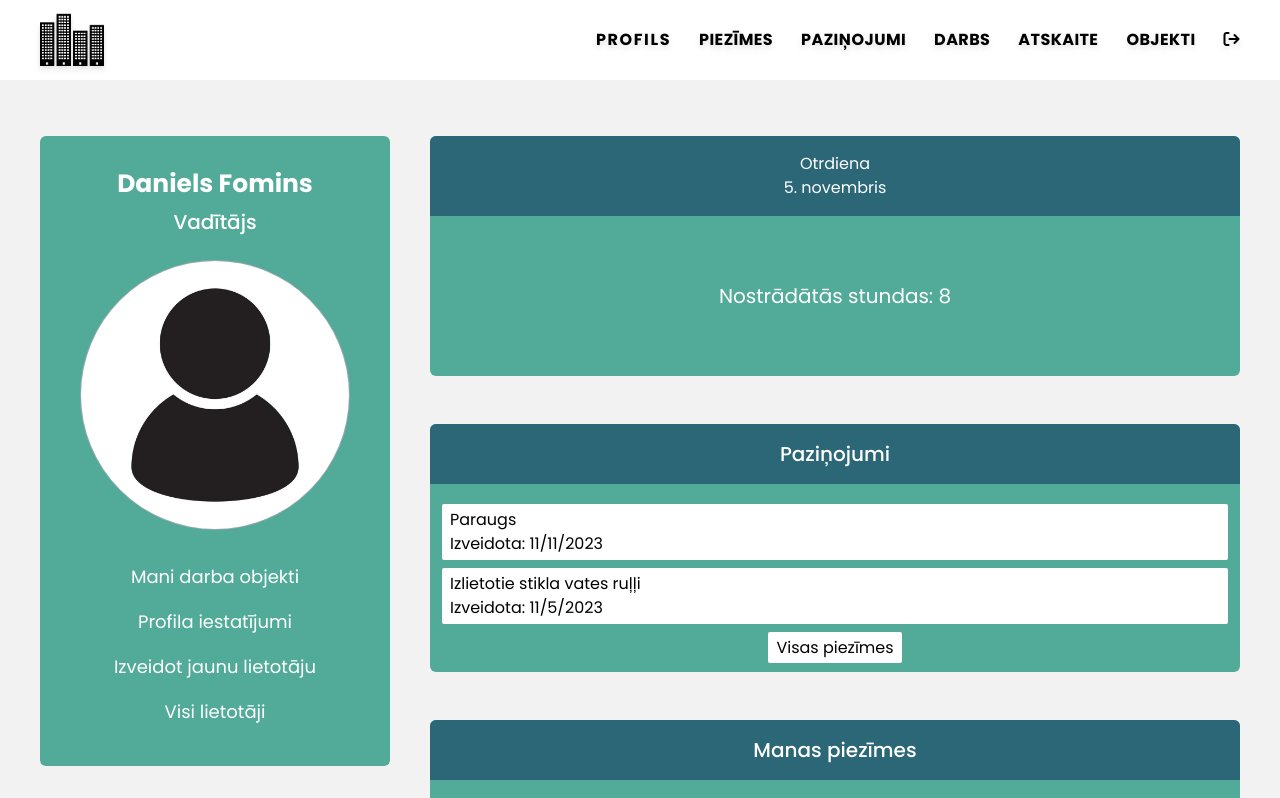
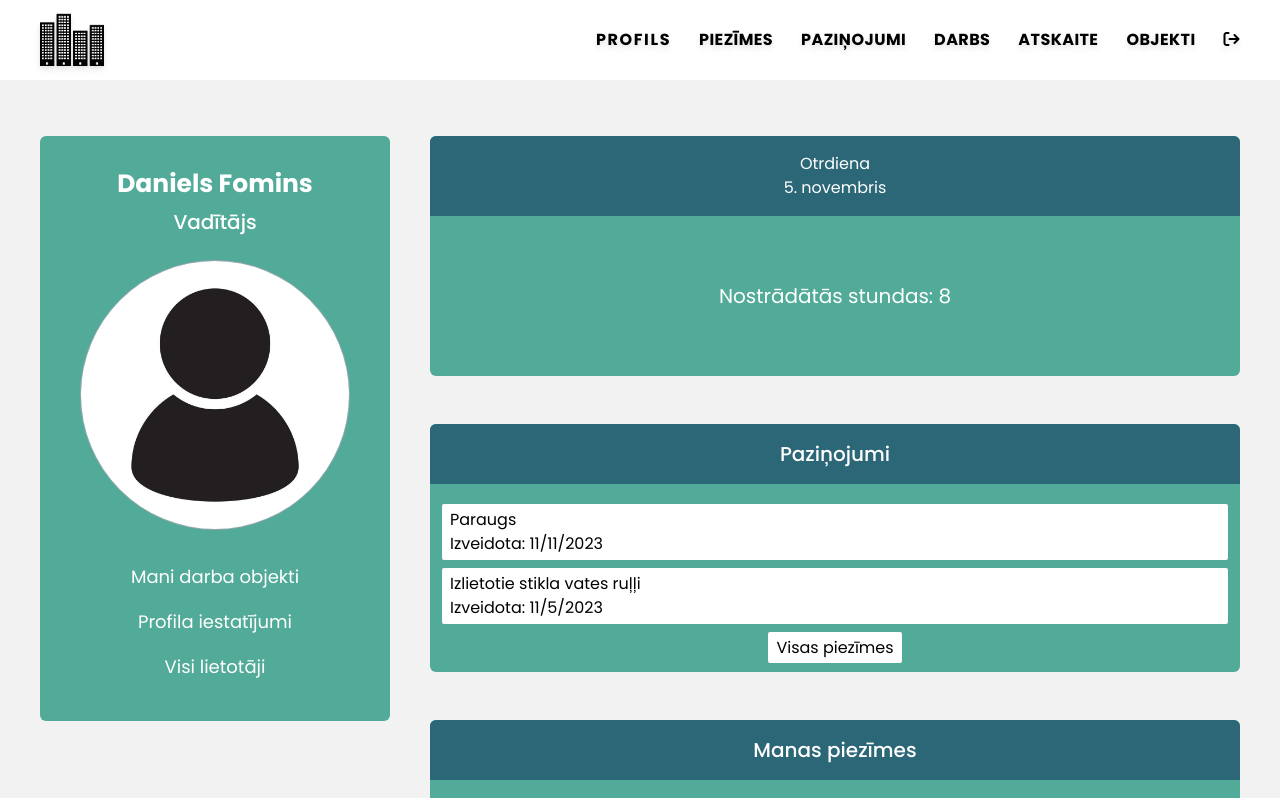
Before and after one commit to dfomins/intek-react, a React (Vite) app: page / in a window 1280 px wide. Shown: the top 798 px of the page. Built offline with nearby package versions, Linux system fonts and the light colour scheme.

Commit message:
sticky profile left div

```diff
--- a/src/components/Profile.jsx
+++ b/src/components/Profile.jsx
@@ -27,7 +27,7 @@ function Profile() {
   return (
     <>
       <div className="panel-width my-14 flex justify-between max-lg:flex-col">
-        <div className="w-auto h-fit px-10 py-8 lg:me-10 max-lg:mb-10 bg-system-green rounded-md text-center text-white">
+        <div className="w-auto h-fit px-10 py-8 lg:me-10 max-lg:mb-10 bg-system-green rounded-md text-center text-white lg:sticky top-10">
           <h2 className="mb-2 text-center text-[25px] font-bold truncate">{user.name + " " + user.surname}</h2>
           <h3 className="text-center text-[20px] font-medium">{user.role}</h3>
           <div className="max-w-[400px] mx-auto my-6 w-full rounded-full border border-solid border-gray-400">
@@ -40,9 +40,6 @@ function Profile() {
             <Link to="/profila_iestatijumi">
               <p>Profila iestatījumi</p>
             </Link>
-            <a href="#">
-              <p>Izveidot jaunu lietotāju</p>
-            </a>
             <Link to="/visi_lietotaji">
               <p>Visi lietotāji</p>
             </Link>
```
